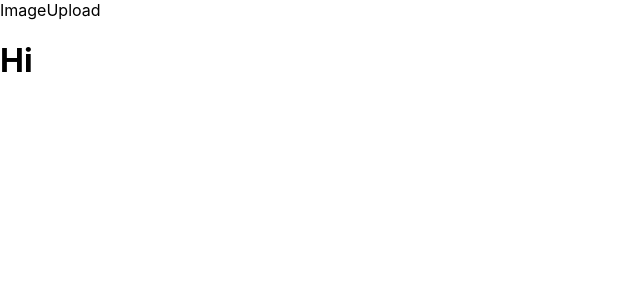
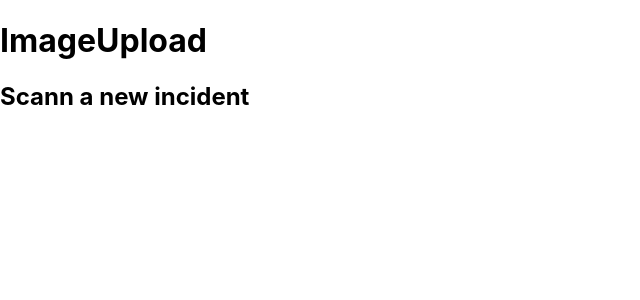
Before and after one commit to hejsfj/ideahack, a React (Create React App) app in the folder smart-incidence/: page /imageupload in a window 1280 px wide. Shown: the top 300 px of the page, without its empty margins (0-640 px from the left). Built offline with nearby package versions, Linux system fonts and the light colour scheme.

Commit message:
strucktur2

```diff
--- a/smart-incidence/src/App.js
+++ b/smart-incidence/src/App.js
@@ -17,7 +17,6 @@ function App() {
         <Route path="/qrcodescanned" component={QRCodeScanned}/>
         <Route path="/incidentsmap" component={IncidentsMap}/>
       </Switch>
-      <h1>Hi</h1>
     </div>
   );
 }
--- a/smart-incidence/src/components/user/ImageUpload/ImageUpload.js
+++ b/smart-incidence/src/components/user/ImageUpload/ImageUpload.js
@@ -1,7 +1,10 @@
 import React from 'react';
 
 const ImageUpload = (props) => (
-    <div>ImageUpload</div>
+    <div>
+        <h1>ImageUpload</h1>
+        <h2>Scann a new incident</h2>
+    </div>
 );
 
 export default ImageUpload;
--- a/smart-incidence/src/components/user/QRCodeAdapt/QRCodeAdapt.js
+++ b/smart-incidence/src/components/user/QRCodeAdapt/QRCodeAdapt.js
@@ -1,7 +1,10 @@
 import React from 'react';
 
 const QRCodeAdapt = (props) => (
-    <div>QRCodeAdapt</div>
+    <div>
+        <h1>QRCodeAdapt</h1>
+        <p>Your incident has been submitted. ...</p>
+    </div>
 );
 
 export default QRCodeAdapt;
--- a/smart-incidence/src/components/user/QRCodeScanned/QRCodeScanned.js
+++ b/smart-incidence/src/components/user/QRCodeScanned/QRCodeScanned.js
@@ -1,7 +1,10 @@
 import React from 'react';
 
 const QRCodeScanned = (props) => (
-    <div>QRCodeScanned </div>
+    <div>
+        <h1>QRCodeScanned</h1>
+        <p>We love your effort to make ...</p>
+    </div>
 );
 
 export default QRCodeScanned;
--- a/smart-incidence/src/components/web/IncidentsMap/IncidentsMap.js
+++ b/smart-incidence/src/components/web/IncidentsMap/IncidentsMap.js
@@ -1,7 +1,11 @@
 import React from 'react';
 
 const IncidentsMap = (props) => (
-    <div>IncidentsMap </div>
+    <div>
+        <h1>IncidentsMap</h1>
+        <p>MAP</p>
+        <p>Incidents List</p>
+    </div>
 );
 
 export default IncidentsMap;
```
